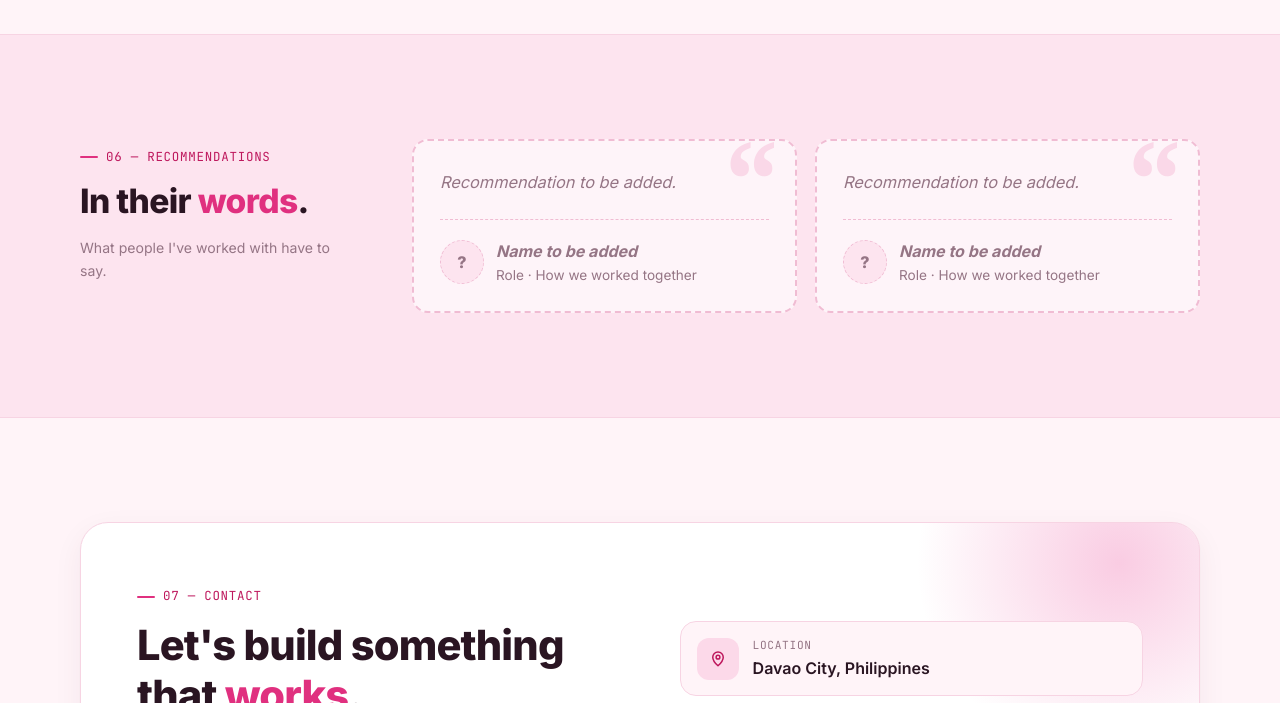
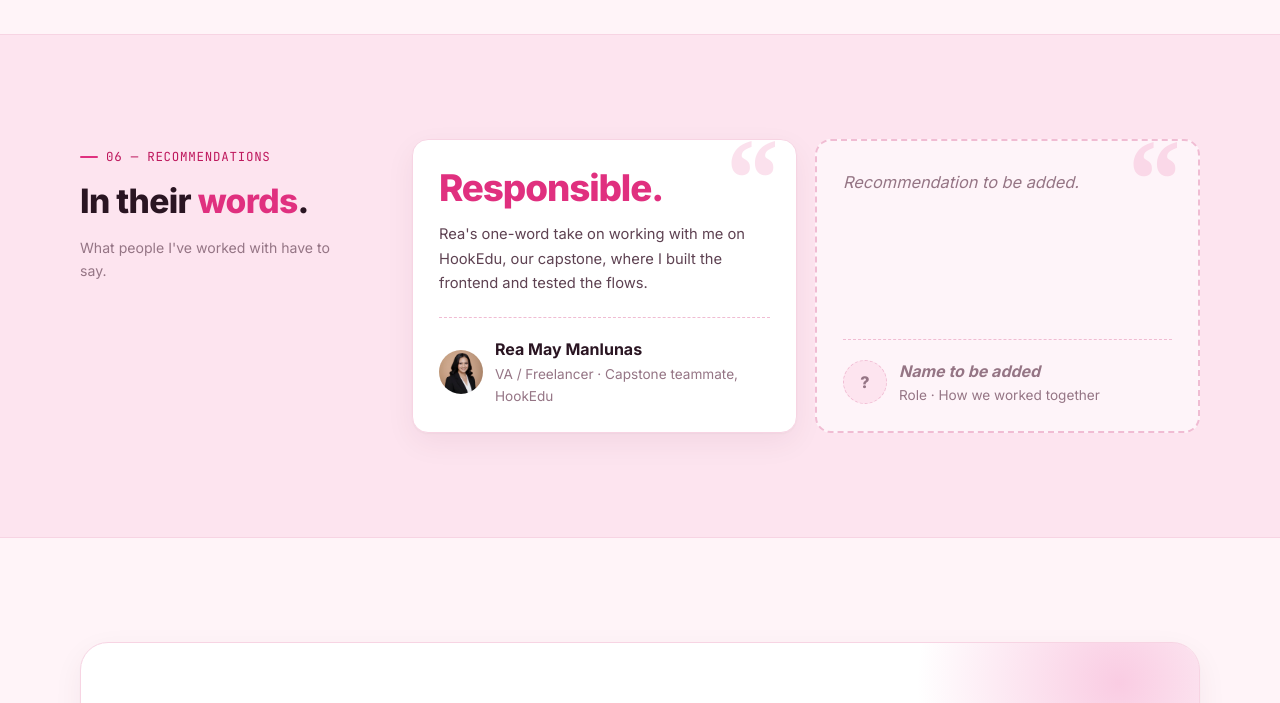
Before and after one commit to Kyiinaaa/Kyiinaaa.github.io, a plain HTML site: page index.html in a window 1280 px wide. Shown: the part 7320-8023 px from the top of the page. Drawn offline with nearby package versions, Linux system fonts and the light colour scheme.

Commit message:
Add Rea's recommendation; tab title 'Inalyn Kim Tamayo | Portfolio'

```diff
--- a/index.html
+++ b/index.html
@@ -3,9 +3,9 @@
 <head>
   <meta charset="UTF-8" />
   <meta name="viewport" content="width=device-width, initial-scale=1.0" />
-  <title>Inalyn Kim Tamayo — QA Analyst</title>
+  <title>Inalyn Kim Tamayo | Portfolio</title>
   <meta name="description" content="Inalyn Kim P. Tamayo — QA Analyst focused on manual, regression, API, and end-to-end testing with Playwright automation." />
-  <meta property="og:title" content="Inalyn Kim Tamayo — QA Analyst" />
+  <meta property="og:title" content="Inalyn Kim Tamayo | Portfolio" />
   <meta property="og:description" content="Manual, regression, API, and end-to-end testing. Automation with Playwright." />
   <meta property="og:type" content="website" />
   <meta property="og:url" content="https://kyiinaaa.github.io/" />
@@ -17,7 +17,7 @@
   <link rel="preconnect" href="https://fonts.googleapis.com" />
   <link rel="preconnect" href="https://fonts.gstatic.com" crossorigin />
   <link href="https://fonts.googleapis.com/css2?family=Inter:wght@400;500;600;700;800&family=Nunito:wght@800&family=JetBrains+Mono:wght@400;500;700&display=swap" rel="stylesheet" />
-  <link rel="stylesheet" href="style.css?v=21" />
+  <link rel="stylesheet" href="style.css?v=22" />
 </head>
 <body>
   <a class="skip" href="#main">Skip to content</a>
@@ -432,16 +432,17 @@ Running 7 tests using 1 worker
           <p class="section__note">What people I've worked with have to say.</p>
         </header>
         <div class="recs">
-          <figure class="rec rec--placeholder">
+          <figure class="rec">
             <span class="rec__mark" aria-hidden="true">“</span>
-            <blockquote class="rec__quote">
-              <p>Recommendation to be added.</p>
+            <blockquote class="rec__quote rec__quote--short">
+              <p>Responsible.</p>
             </blockquote>
+            <p class="rec__context">Rea's one-word take on working with me on HookEdu, our capstone, where I built the frontend and tested the flows.</p>
             <figcaption class="rec__who">
-              <span class="rec__avatar" aria-hidden="true">?</span>
+              <img class="rec__photo" src="assets/recs/rea.jpg" alt="" width="44" height="44" loading="lazy" />
               <span class="rec__text">
-                <span class="rec__name">Name to be added</span>
-                <span class="rec__role">Role · How we worked together</span>
+                <span class="rec__name">Rea May Manlunas</span>
+                <span class="rec__role">VA / Freelancer · Capstone teammate, HookEdu</span>
               </span>
             </figcaption>
           </figure>
@@ -868,6 +869,6 @@ Running 7 tests using 1 worker
     </div>
   </footer>
 
-  <script src="script.js?v=21"></script>
+  <script src="script.js?v=22"></script>
 </body>
 </html>
--- a/style.css
+++ b/style.css
@@ -747,3 +747,6 @@ body.sheet-open { overflow: hidden; }
   .stats__grid li { border-left: 0 !important; padding-left: 0 !important; }
   .stats__grid li + li { border-top: 1px solid var(--line) !important; }
 }
+
+.rec__quote--short p { font-size: clamp(1.8rem, 3.2vw, 2.3rem); font-weight: 800; letter-spacing: -0.03em; color: var(--accent); line-height: 1.1; }
+.rec__context { margin: -8px 0 0; font-size: .92rem; color: var(--text-2); }
```
Also changed, not shown: assets/recs/rea.jpg (added).
